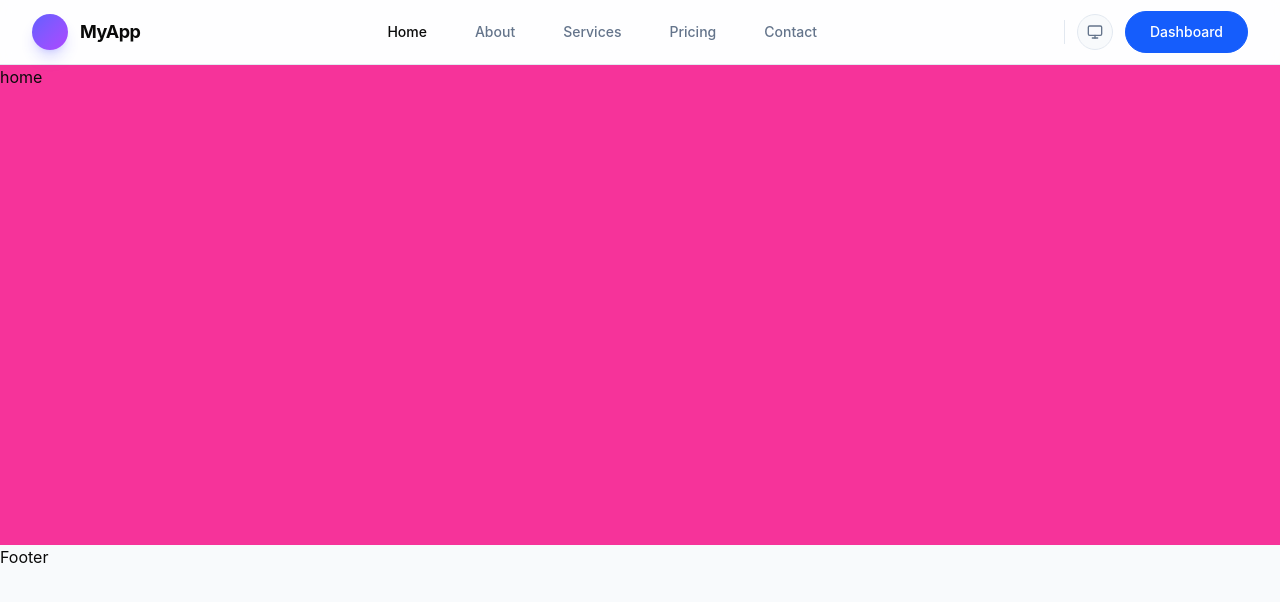
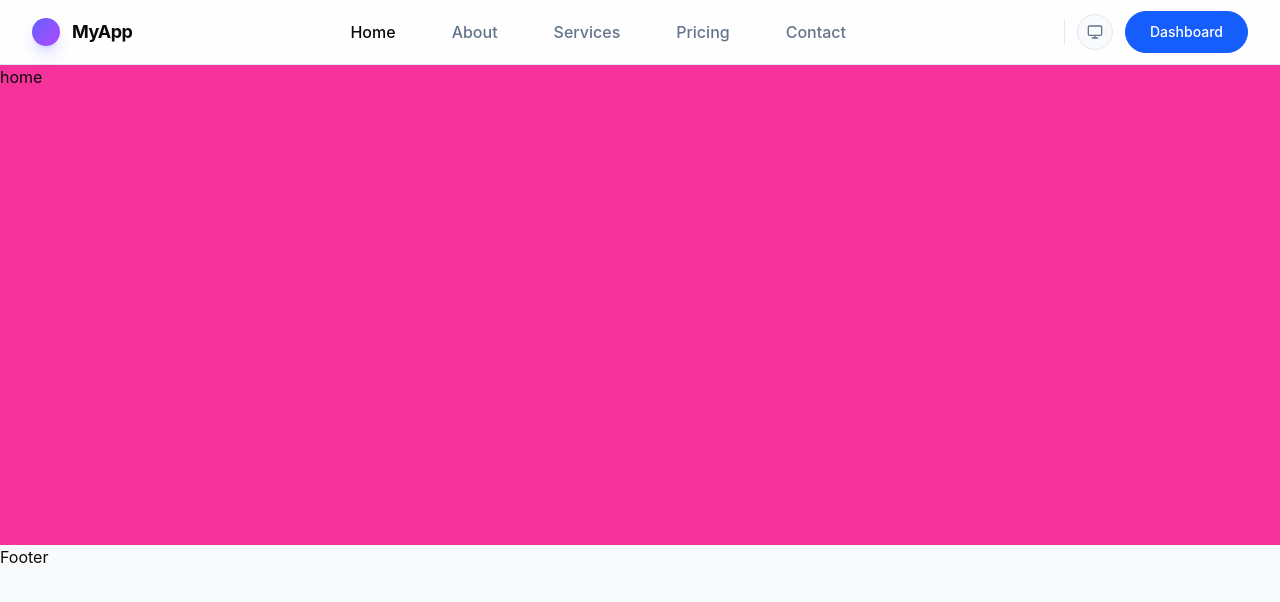
Before and after one commit to WistledgeTechnologies/wistloom-react-streak, a React (Vite) app in the folder my-app/: page / in a window 1280 px wide. Shown: the top 602 px of the page. Built offline with nearby package versions, Linux system fonts and the light colour scheme.

Commit message:
style: increase desktop nav link size and reduce logo to fit

```diff
--- a/my-app/src/index.css
+++ b/my-app/src/index.css
@@ -34,16 +34,16 @@
 
 @layer components {
   .logo {
-    @apply w-9 h-9 rounded-full bg-gradient-to-br from-indigo-500 to-purple-500 shadow-lg shadow-indigo-500/25
+    @apply w-7 h-7 rounded-full bg-gradient-to-br from-indigo-500 to-purple-500 shadow-lg shadow-indigo-500/25
   }
 
   .nav-link {
-    @apply relative px-3 py-2 text-sm font-medium text-muted transition-colors hover:text-foreground whitespace-nowrap;
+    @apply relative px-4 py-2 text-base font-medium text-muted transition-colors hover:text-foreground whitespace-nowrap;
   }
 
   .nav-link::after {
     content: "";
-    @apply absolute bottom-0 left-3 right-3 h-0.5 bg-foreground scale-x-0 transition-transform duration-300 origin-left;
+    @apply absolute bottom-0 left-4 right-4 h-0.5 bg-foreground scale-x-0 transition-transform duration-300 origin-left;
   }
 
   .nav-link:hover::after {
```
